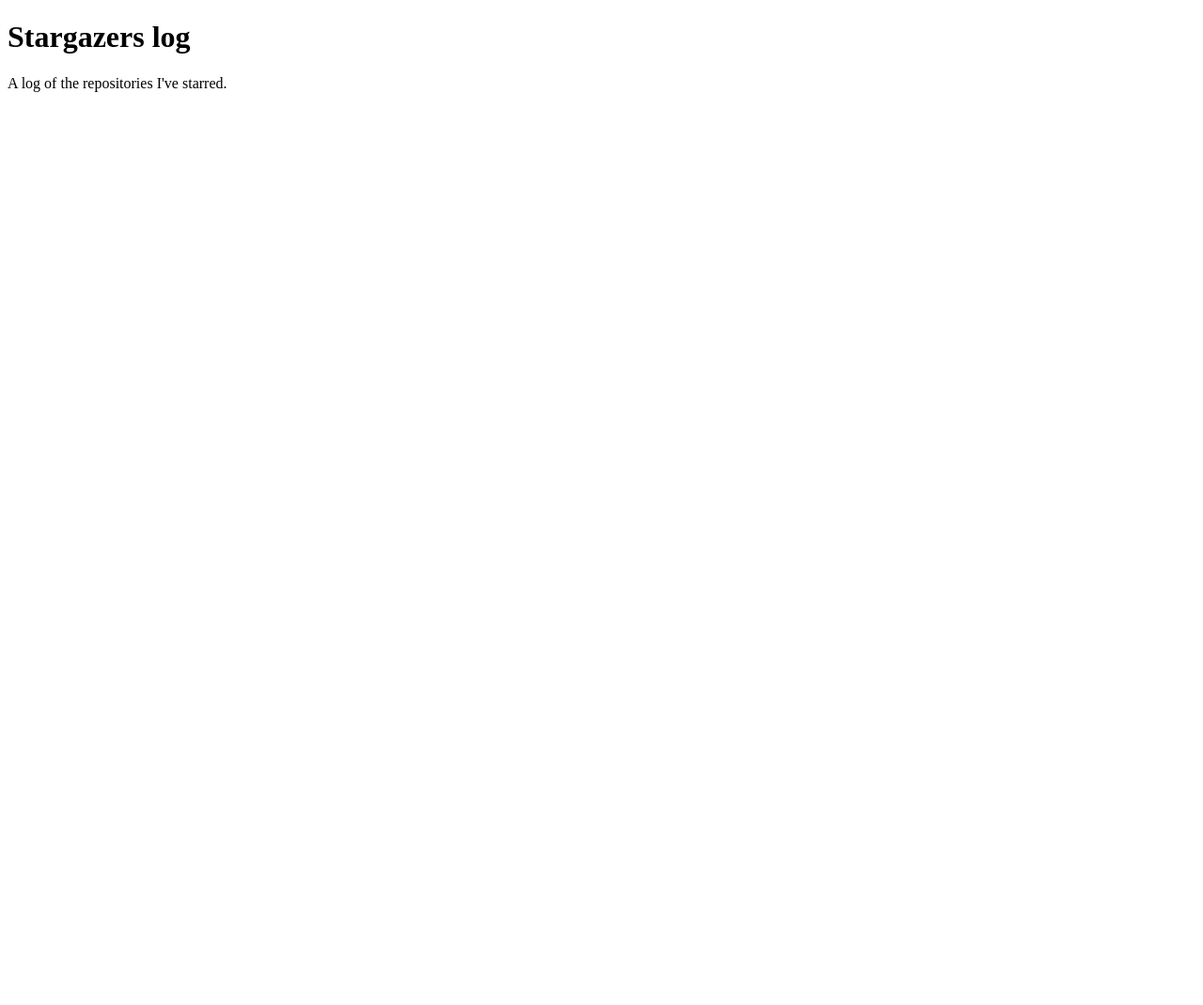
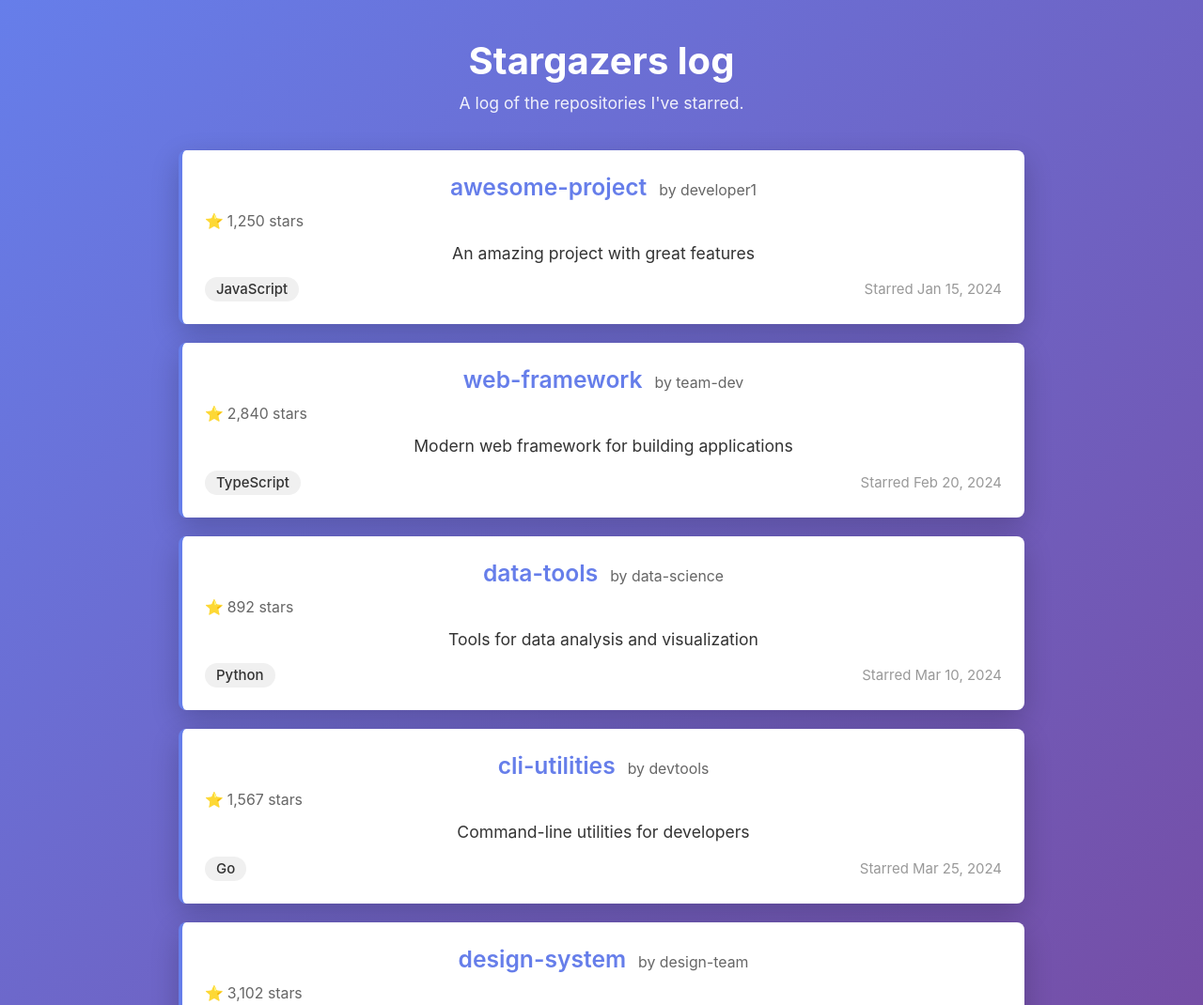
Before and after one commit to impattycake/stargazers-log, a plain HTML site: page index.html in a window 1280 px wide. Shown: the top 1070 px of the page at 94% size. Before the commit the page ends 800 px from the top, so only its background shows below. Drawn offline with Linux system fonts and the light colour scheme.

Commit message:
Add starred repositories list

```diff
--- /dev/null
+++ b/events.json
@@ -0,0 +1,52 @@
+[
+  {
+    "id": 1,
+    "name": "awesome-project",
+    "owner": "developer1",
+    "url": "https://github.com/developer1/awesome-project",
+    "description": "An amazing project with great features",
+    "language": "JavaScript",
+    "stars": 1250,
+    "starredAt": "2024-01-15T10:30:00Z"
+  },
+  {
+    "id": 2,
+    "name": "web-framework",
+    "owner": "team-dev",
+    "url": "https://github.com/team-dev/web-framework",
+    "description": "Modern web framework for building applications",
+    "language": "TypeScript",
+    "stars": 2840,
+    "starredAt": "2024-02-20T14:45:00Z"
+  },
+  {
+    "id": 3,
+    "name": "data-tools",
+    "owner": "data-science",
+    "url": "https://github.com/data-science/data-tools",
+    "description": "Tools for data analysis and visualization",
+    "language": "Python",
+    "stars": 892,
+    "starredAt": "2024-03-10T09:15:00Z"
+  },
+  {
+    "id": 4,
+    "name": "cli-utilities",
+    "owner": "devtools",
+    "url": "https://github.com/devtools/cli-utilities",
+    "description": "Command-line utilities for developers",
+    "language": "Go",
+    "stars": 1567,
+    "starredAt": "2024-03-25T16:20:00Z"
+  },
+  {
+    "id": 5,
+    "name": "design-system",
+    "owner": "design-team",
+    "url": "https://github.com/design-team/design-system",
+    "description": "Comprehensive design system and component library",
+    "language": "CSS",
+    "stars": 3102,
+    "starredAt": "2024-04-05T11:00:00Z"
+  }
+]
--- a/index.html
+++ b/index.html
@@ -2,10 +2,16 @@
 <html lang="en">
   <head>
     <meta charset="utf-8">
+    <meta name="viewport" content="width=device-width, initial-scale=1.0">
     <title>Stargazers log</title>
+    <link rel="stylesheet" href="style.css">
   </head>
   <body>
-    <h1>Stargazers log</h1>
-    <p>A log of the repositories I've starred.</p>
+    <div class="container">
+      <h1>Stargazers log</h1>
+      <p class="subtitle">A log of the repositories I've starred.</p>
+      <div id="repositories-list" class="loading">Loading repositories...</div>
+    </div>
+    <script src="script.js"></script>
   </body>
 </html>
--- /dev/null
+++ b/script.js
@@ -0,0 +1,77 @@
+// Fetch and render starred repositories
+async function loadRepositories() {
+  try {
+    const response = await fetch('events.json');
+    if (!response.ok) {
+      throw new Error(`HTTP error! status: ${response.status}`);
+    }
+    const repositories = await response.json();
+    renderRepositories(repositories);
+  } catch (error) {
+    console.error('Error loading repositories:', error);
+    displayError('Failed to load repositories. Please try again later.');
+  }
+}
+
+// Render repositories to the DOM
+function renderRepositories(repositories) {
+  const container = document.getElementById('repositories-list');
+
+  if (!repositories || repositories.length === 0) {
+    container.innerHTML = '<p class="loading">No repositories found.</p>';
+    return;
+  }
+
+  const html = repositories.map(repo => `
+    <div class="repository-card">
+      <div class="repo-header">
+        <div class="repo-title">
+          <a href="${repo.url}" target="_blank" rel="noopener noreferrer">${repo.name}</a>
+          <span class="repo-owner">by ${repo.owner}</span>
+        </div>
+      </div>
+      <div class="repo-stats">
+        <div class="stat">
+          <span class="stat-icon">⭐</span>
+          <span>${repo.stars.toLocaleString()} stars</span>
+        </div>
+      </div>
+      <p class="repo-description">${repo.description}</p>
+      <div class="repo-footer">
+        <span class="language-badge">${repo.language}</span>
+        <span class="starred-date">Starred ${formatDate(repo.starredAt)}</span>
+      </div>
+    </div>
+  `).join('');
+
+  container.innerHTML = html;
+}
+
+// Format date to readable format
+function formatDate(dateString) {
+  const date = new Date(dateString);
+  const today = new Date();
+  const yesterday = new Date(today);
+  yesterday.setDate(yesterday.getDate() - 1);
+
+  if (date.toDateString() === today.toDateString()) {
+    return 'today';
+  } else if (date.toDateString() === yesterday.toDateString()) {
+    return 'yesterday';
+  } else {
+    return date.toLocaleDateString('en-US', {
+      year: 'numeric',
+      month: 'short',
+      day: 'numeric'
+    });
+  }
+}
+
+// Display error message
+function displayError(message) {
+  const container = document.getElementById('repositories-list');
+  container.innerHTML = `<div class="error">${message}</div>`;
+}
+
+// Load repositories when DOM is ready
+document.addEventListener('DOMContentLoaded', loadRepositories);
--- /dev/null
+++ b/style.css
@@ -0,0 +1,138 @@
+* {
+  margin: 0;
+  padding: 0;
+  box-sizing: border-box;
+}
+
+body {
+  font-family: -apple-system, BlinkMacSystemFont, "Segoe UI", Roboto, "Helvetica Neue", Arial, sans-serif;
+  background: linear-gradient(135deg, #667eea 0%, #764ba2 100%);
+  min-height: 100vh;
+  padding: 40px 20px;
+}
+
+.container {
+  max-width: 900px;
+  margin: 0 auto;
+}
+
+h1 {
+  color: white;
+  text-align: center;
+  margin-bottom: 10px;
+  font-size: 2.5em;
+}
+
+.subtitle {
+  color: rgba(255, 255, 255, 0.9);
+  text-align: center;
+  margin-bottom: 40px;
+  font-size: 1.1em;
+}
+
+#repositories-list {
+  display: grid;
+  gap: 20px;
+}
+
+.repository-card {
+  background: white;
+  border-radius: 8px;
+  padding: 24px;
+  box-shadow: 0 10px 30px rgba(0, 0, 0, 0.2);
+  transition: transform 0.3s ease, box-shadow 0.3s ease;
+  border-left: 4px solid #667eea;
+}
+
+.repository-card:hover {
+  transform: translateY(-5px);
+  box-shadow: 0 15px 40px rgba(0, 0, 0, 0.3);
+}
+
+.repo-header {
+  display: flex;
+  justify-content: space-between;
+  align-items: flex-start;
+  margin-bottom: 12px;
+}
+
+.repo-title {
+  flex: 1;
+}
+
+.repo-title a {
+  color: #667eea;
+  text-decoration: none;
+  font-size: 1.4em;
+  font-weight: 600;
+}
+
+.repo-title a:hover {
+  text-decoration: underline;
+}
+
+.repo-owner {
+  color: #666;
+  font-size: 0.9em;
+  margin-left: 8px;
+}
+
+.repo-stats {
+  display: flex;
+  gap: 16px;
+  margin-bottom: 12px;
+}
+
+.stat {
+  display: flex;
+  align-items: center;
+  gap: 4px;
+  color: #666;
+  font-size: 0.9em;
+}
+
+.stat-icon {
+  color: #667eea;
+  font-weight: bold;
+}
+
+.repo-description {
+  color: #333;
+  margin-bottom: 12px;
+  line-height: 1.5;
+}
+
+.repo-footer {
+  display: flex;
+  justify-content: space-between;
+  align-items: center;
+  font-size: 0.85em;
+  color: #999;
+}
+
+.language-badge {
+  display: inline-block;
+  background: #f0f0f0;
+  color: #333;
+  padding: 4px 12px;
+  border-radius: 16px;
+  font-weight: 500;
+}
+
+.starred-date {
+  color: #999;
+}
+
+.loading {
+  text-align: center;
+  color: white;
+  font-size: 1.1em;
+}
+
+.error {
+  background: #f8d7da;
+  color: #721c24;
+  padding: 15px;
+  border-radius: 4px;
+  margin-bottom: 20px;
+}
```
